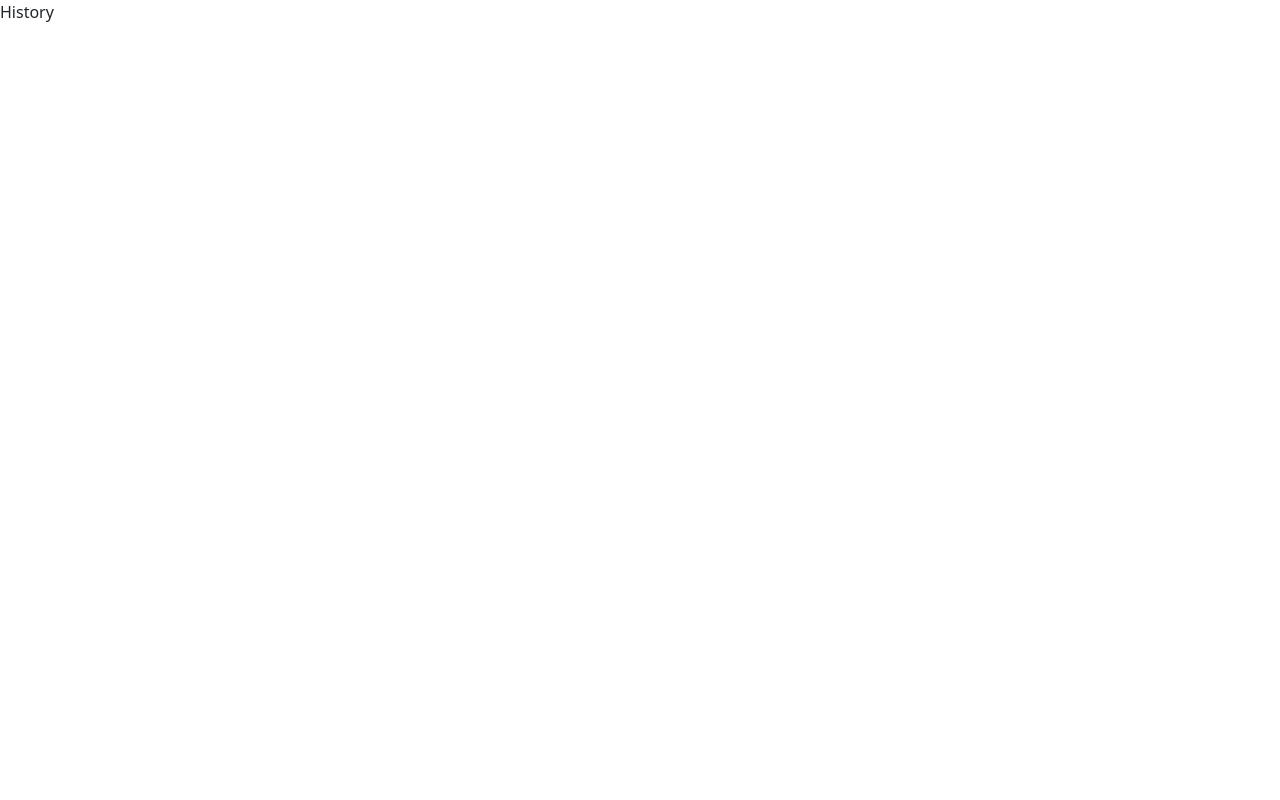
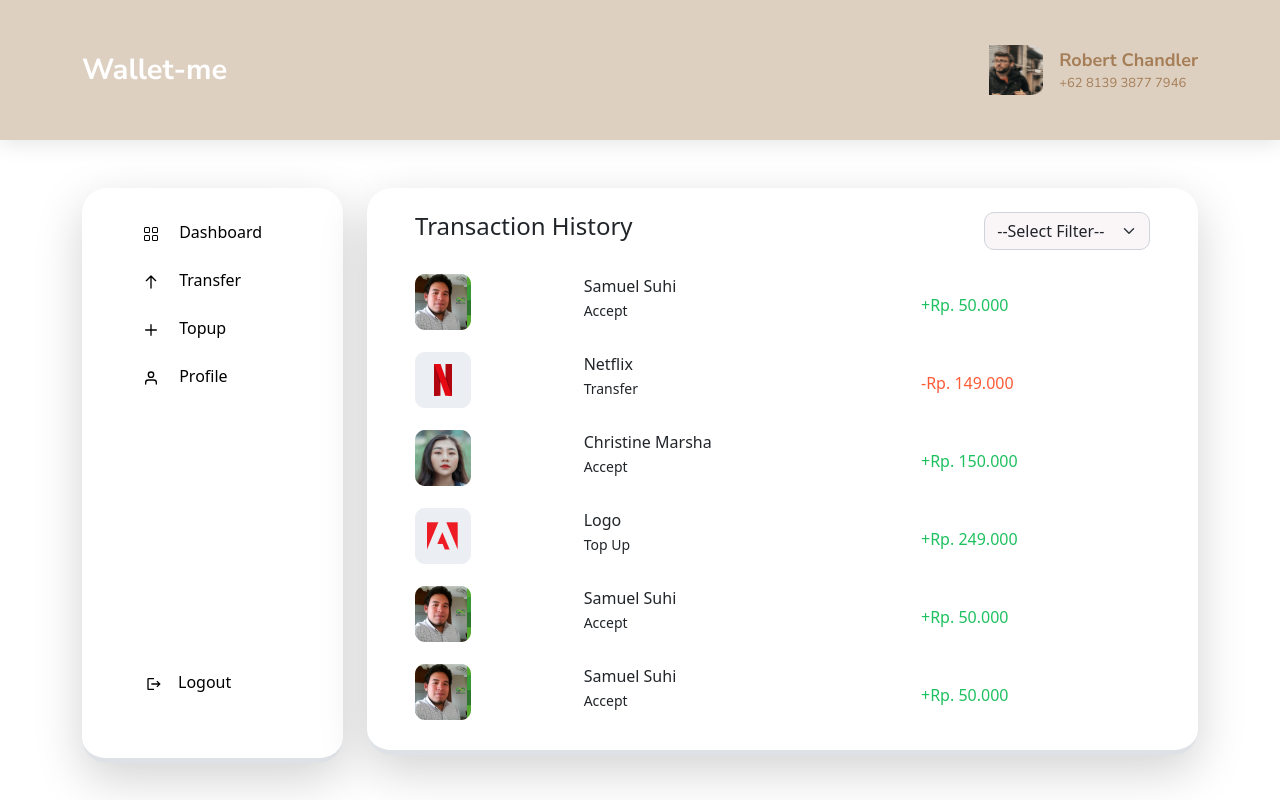
Before and after one commit to zalfanuramalia/wallet-me, a Next.js app: page /history in a window 1280 px wide. Built offline with nearby package versions, Linux system fonts and the light colour scheme.

Commit message:
feat: init history pages

```diff
--- /dev/null
+++ b/components/HistoryBar.js
@@ -0,0 +1,31 @@
+import React from 'react'
+import Styles from '../styles/HistoryBar.module.scss'
+import Image from 'next/image'
+import { Col, Row } from 'react-bootstrap'
+
+const HistoryBar = ({image, name, type, nominal, ...rest}) => {
+  return (
+    <Row className='py-2'>
+      <Col xs={8}>
+        <Row>
+          <Col xs={4}>
+            <Image width={56} height={56} src={image} alt={name} />
+          </Col>
+          <Col xs={8} className='d-flex flex-column'>
+            <div className='text-truncate'>
+              {name}
+            </div>
+            <div>
+              <small>{type}</small>
+            </div>
+          </Col>
+        </Row>
+      </Col>
+      <Col xs={4} className={`${type==='Transfer' ? Styles.redInfo : Styles.greenInfo} d-flex align-items-center`}>
+        {type==='Transfer' ? '-' : '+'}Rp. {Number(nominal).toLocaleString('id-ID')}
+      </Col>
+    </Row>
+  )
+}
+
+export default HistoryBar
--- a/components/SidePart.js
+++ b/components/SidePart.js
@@ -23,7 +23,6 @@ const SidePart = ()=> {
         <style jsx>
         {`
             .variation {
-                background-color: white;
                 list-style-type: none;
             }
             .variation li {
--- a/pages/history.js
+++ b/pages/history.js
@@ -1,6 +1,55 @@
+import React from 'react'
+import Head from 'next/head'
+import { Container, Form, Row, Col, Card } from 'react-bootstrap'
+import HistoryBar from '../components/HistoryBar'
+import NavbarComponent from '../components/NavbarHome'
+import SidePart from '../components/SidePart'
+import histories from '../styles/HistoryBar.module.scss'
+
 const history = () => {
     return (
-        <div>History</div>
+        <>
+        <Head>
+        <title>History</title>
+        <meta name="description" content="Next Wallet your future wallet" />
+        <link rel="icon" href="/favicon.ico" />
+        </Head>
+        <NavbarComponent />
+        <Container className='round-container white-bg'>
+            <Row>
+                <Col xl={3}>
+                    <Card className={`${histories.information} mt-5 position-relative shadow-lg border border-top-0 border-start-0 border-end-0 border-5 border-bottom`}>
+                        <SidePart />
+                    </Card>
+                </Col>
+                <Col xl={9}>
+                    <Card className={`${histories.information} mt-5 position-relative shadow-lg border border-top-0 border-start-0 border-end-0 border-5 border-bottom`}>
+                        <Row className='mt-4 px-5'>
+                            <Col xl={9}>
+                                <div>
+                                    <h4>Transaction History</h4>
+                                </div>
+                            </Col>
+                            <Col xl={3}>
+                                <Form.Select className={histories.select}>
+                                    <option>--Select Filter--</option>
+                                    <option>Type</option>
+                                </Form.Select>
+                            </Col>
+                        </Row>
+                        <div className='mx-5 my-3'>
+                            <HistoryBar image="/images/prof-1.png" name="Samuel Suhi" type="Accept" nominal={50000} />
+                            <HistoryBar image="/images/netflix.png" name="Netflix" type="Transfer" nominal={149000} />
+                            <HistoryBar image="/images/prof-2.png" name="Christine Marsha" type="Accept" nominal={150000} />
+                            <HistoryBar image="/images/logo-history.png" name="Logo" type="Top Up" nominal={249000} />
+                            <HistoryBar image="/images/prof-1.png" name="Samuel Suhi" type="Accept" nominal={50000} />
+                            <HistoryBar image="/images/prof-1.png" name="Samuel Suhi" type="Accept" nominal={50000} />
+                        </div>
+                    </Card>
+                </Col>
+            </Row>
+      </Container>
+      </>
     )
 }
 
--- /dev/null
+++ b/styles/HistoryBar.module.scss
@@ -0,0 +1,24 @@
+$primary: #DED0C1;
+$font-family : 'Nunito Sans';
+
+.information {
+    box-shadow: 0px 4px 20px rgba(0, 0, 0, 0.05);
+    border-radius: 25px;
+}
+
+.redInfo {
+    color: #FF5B37;
+}
+
+.greenInfo {
+    color: #1EC15F
+}
+
+.select:after {
+    display: none !important;
+}
+
+.select {
+    border-radius: 10px;
+    background-color: #FAF6F8;
+}
```
